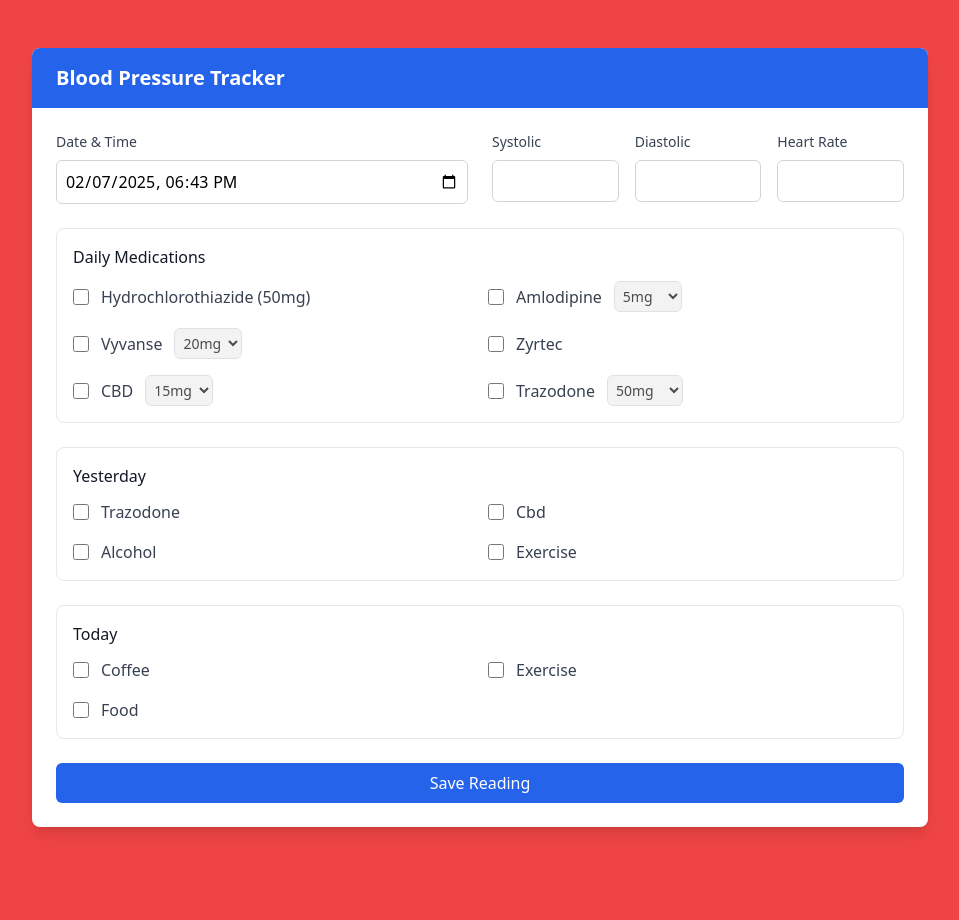
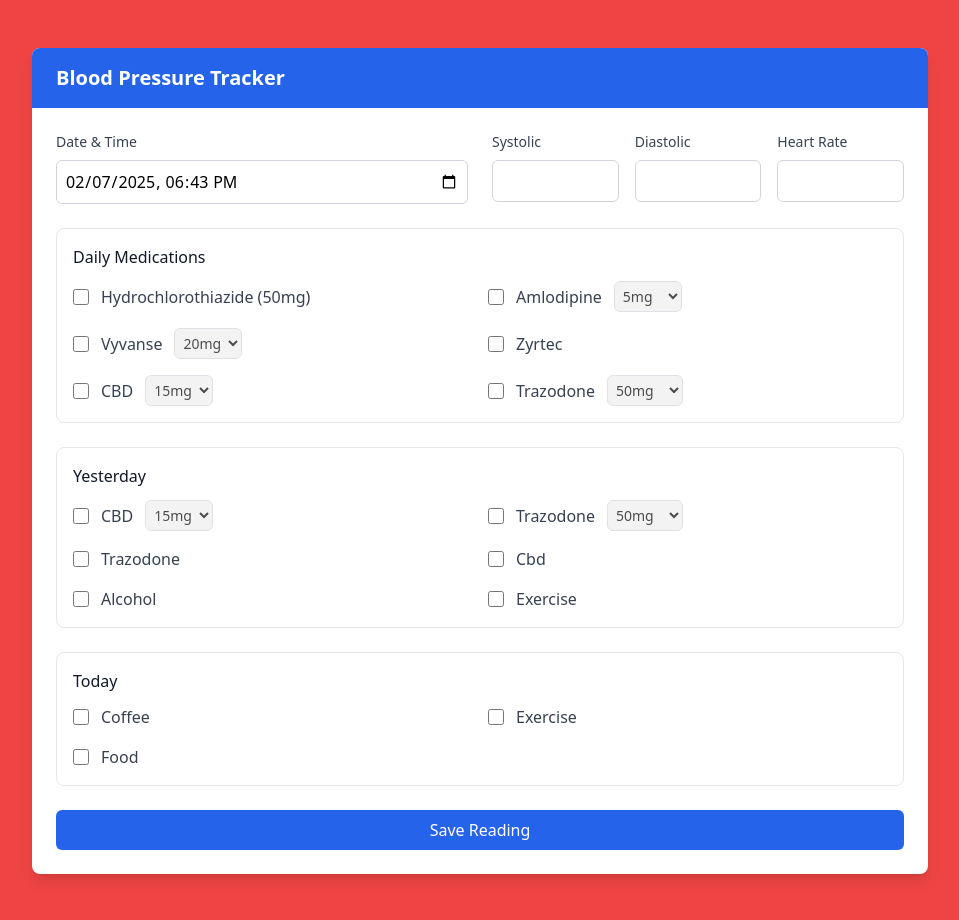
Before and after one commit to LindsayDayton/bp-tracker, a Next.js app: page / in a window 1280 px wide. Shown: the whole page, without its empty margins (160-1119 px from the left). Before the commit the page ends 875 px from the top, so only its background shows below. Built offline with nearby package versions, Linux system fonts and the light colour scheme.

Commit message:
Update BPTracker.js

```diff
--- a/components/BPTracker.js
+++ b/components/BPTracker.js
@@ -269,6 +269,47 @@ export default function BPTracker() {
           <div className="border border-gray-200 rounded-lg p-4">
             <h3 className="font-medium text-gray-900 mb-3">Yesterday</h3>
             <div className="grid grid-cols-1 md:grid-cols-2 gap-4">
+ {/* CBD with 15/30mg dropdown */}
+    <div className="flex items-center space-x-3">
+      <input
+        type="checkbox"
+        checked={newReading.medications.cbd.taken}
+        onChange={e => handleMedicationChange('cbd', e.target.checked)}
+        className="h-4 w-4 text-blue-600 border-gray-300 rounded"
+      />
+      <span className="text-gray-700">CBD</span>
+      <select
+        value={newReading.medications.cbd.dose}
+        onChange={e => handleMedicationChange('cbd', e.target.value, 'dose')}
+        className="ml-2 p-1 border border-gray-300 rounded-md text-sm"
+        disabled={!newReading.medications.cbd.taken}
+      >
+        <option value="15mg">15mg</option>
+        <option value="30mg">30mg</option>
+      </select>
+    </div>
+
+    {/* Trazodone with 50/100mg dropdown */}
+    <div className="flex items-center space-x-3">
+      <input
+        type="checkbox"
+        checked={newReading.medications.trazodone.taken}
+        onChange={e => handleMedicationChange('trazodone', e.target.checked)}
+        className="h-4 w-4 text-blue-600 border-gray-300 rounded"
+      />
+      <span className="text-gray-700">Trazodone</span>
+      <select
+        value={newReading.medications.trazodone.dose}
+        onChange={e => handleMedicationChange('trazodone', e.target.value, 'dose')}
+        className="ml-2 p-1 border border-gray-300 rounded-md text-sm"
+        disabled={!newReading.medications.trazodone.taken}
+      >
+        <option value="50mg">50mg</option>
+        <option value="100mg">100mg</option>
+      </select>
+    </div>
+
+
               {Object.entries(newReading.yesterday)
                 .filter(([key]) => key !== 'exercise')
                 .map(([item, details]) => (
```
